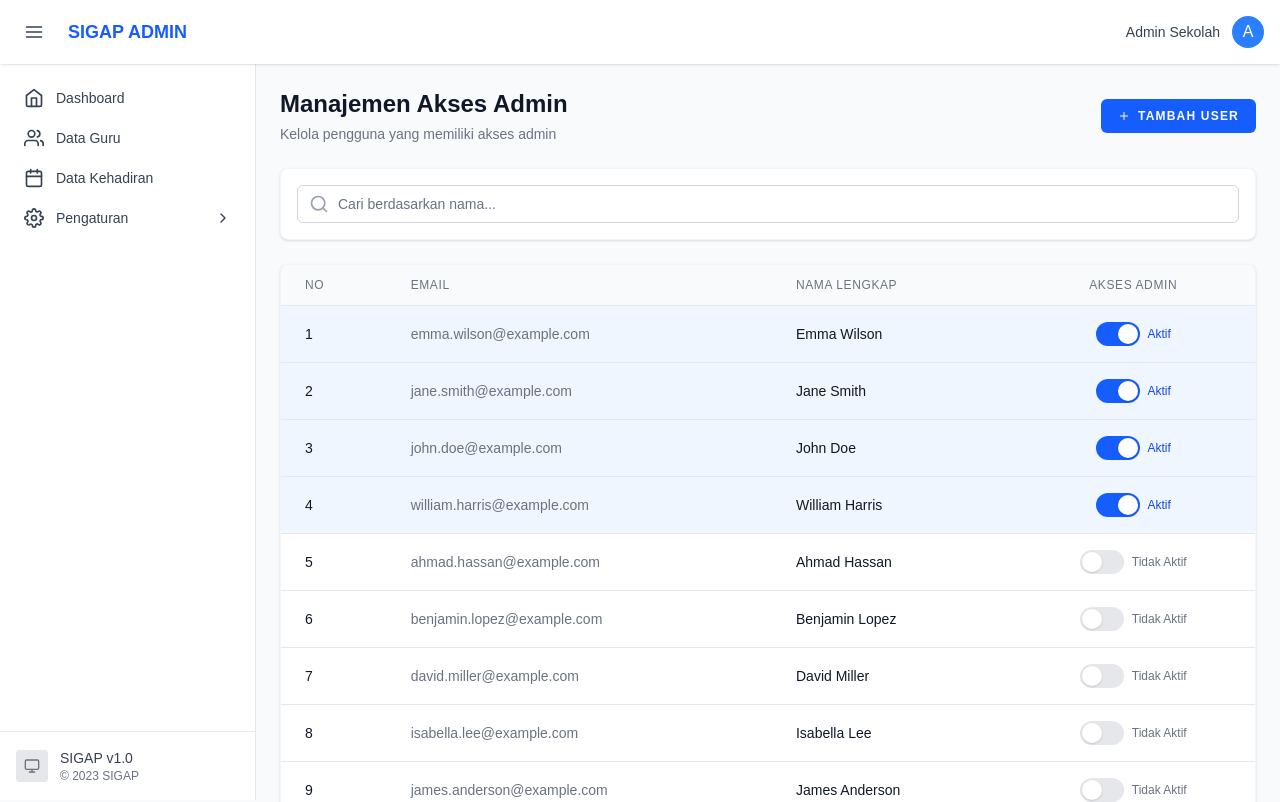
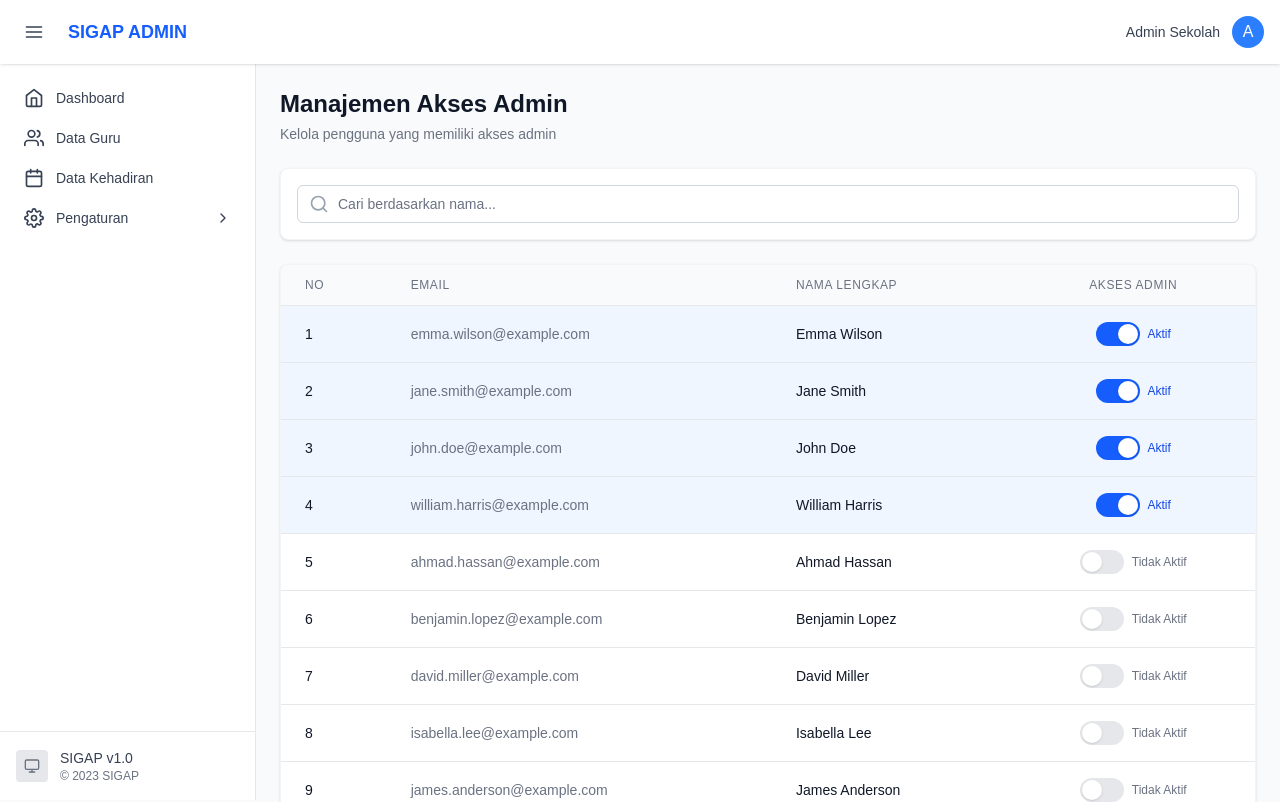
Before and after one commit to GabrielArdy/sigap-frontend, a Next.js app: page /admin/settings/access in a window 1280 px wide. Shown: the top 802 px of the page. Built offline with nearby package versions, Linux system fonts and the light colour scheme.

Commit message:
fix: takeout add user from admin management

```diff
--- a/src/app/admin/settings/access/page.jsx
+++ b/src/app/admin/settings/access/page.jsx
@@ -242,16 +242,6 @@ export default function AdminAccessPage() {
             Kelola pengguna yang memiliki akses admin
           </p>
         </div>
-
-        <div className="mt-4 md:mt-0">
-          <button
-            onClick={() => setShowAddModal(true)}
-            className="inline-flex items-center px-4 py-2 bg-blue-600 border border-transparent rounded-md font-semibold text-xs text-white uppercase tracking-widest hover:bg-blue-700 active:bg-blue-800 focus:outline-none focus:border-blue-800 focus:ring ring-blue-300 transition ease-in-out duration-150"
-          >
-            <FiPlus className="mr-2" />
-            Tambah User
-          </button>
-        </div>
       </div>
 
       {/* Search bar */}
```
